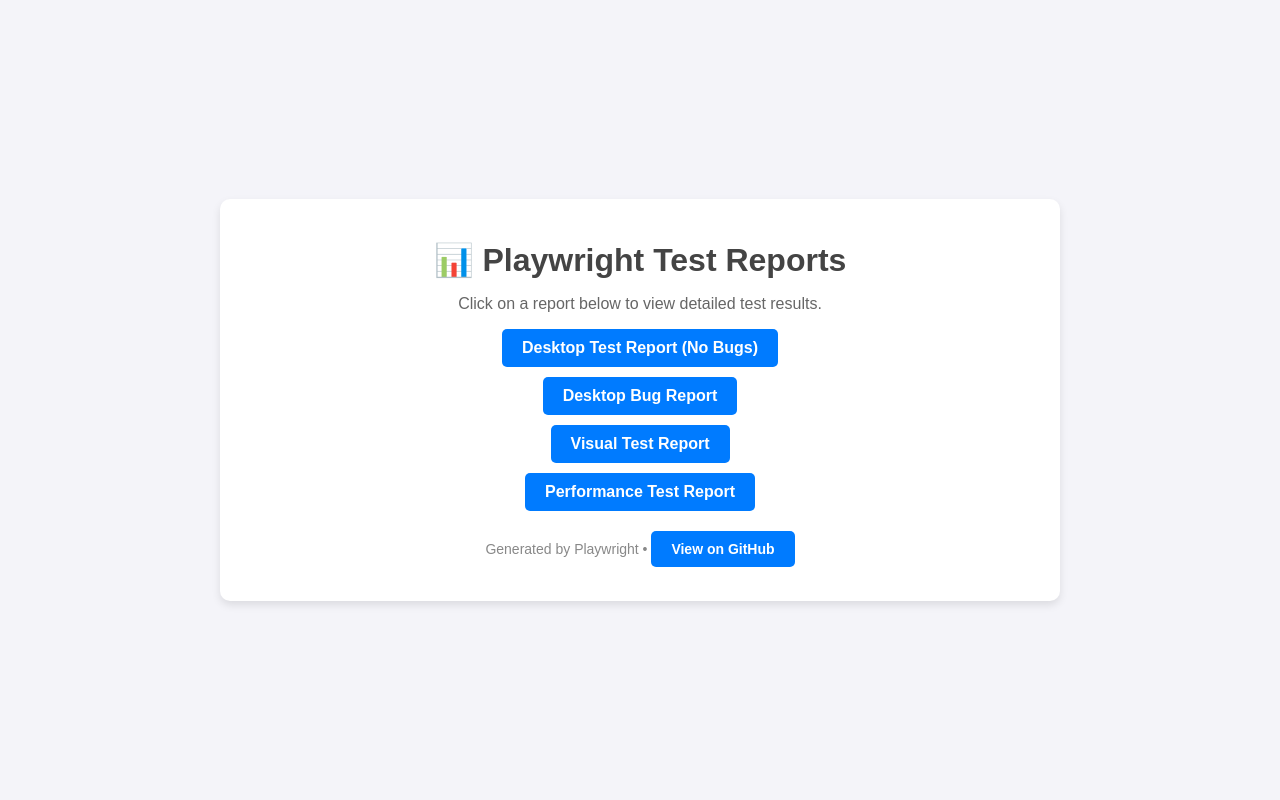
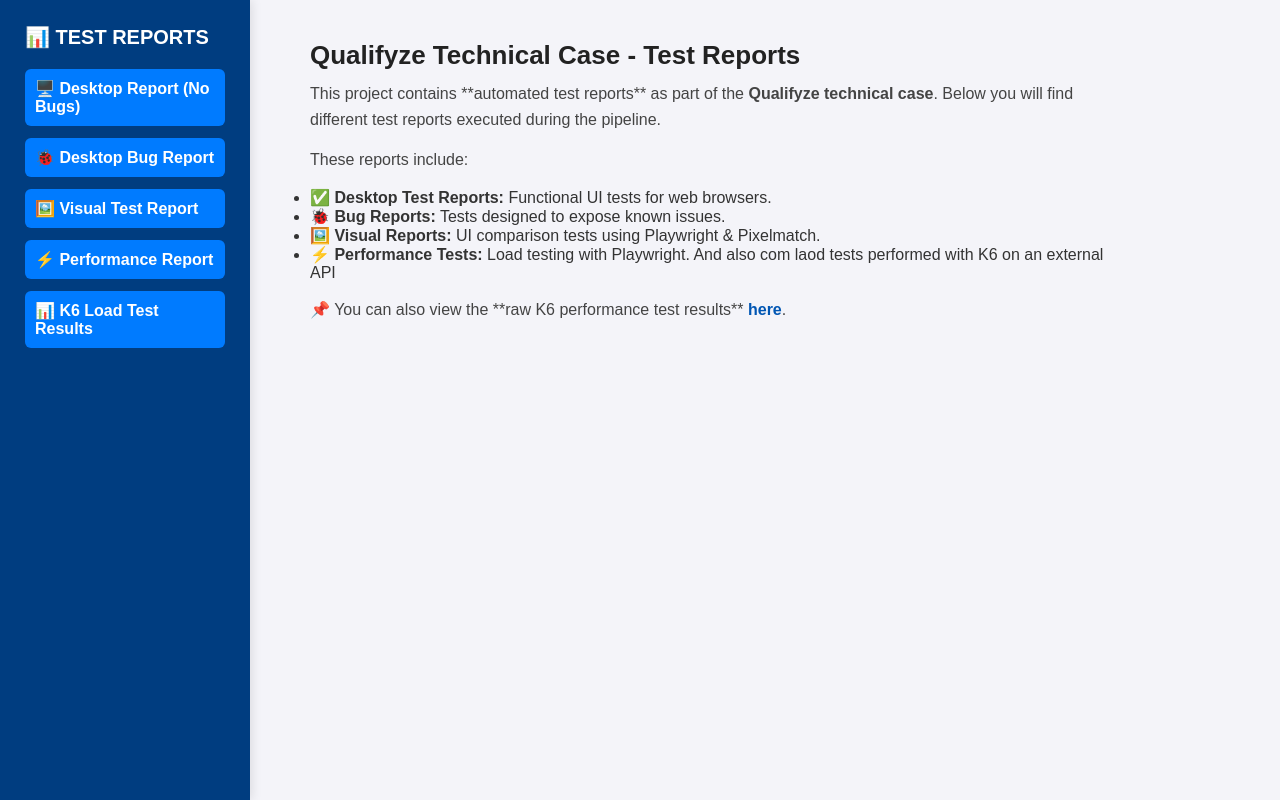
Before and after one commit to jggtemp/qualifyze-swaglabs-tests, a website: page playwright/report-template/index.html in a window 1280 px wide. Drawn offline with Linux system fonts and the light colour scheme.

Commit message:
Actions fix

```diff
--- a/playwright/report-template/index.html
+++ b/playwright/report-template/index.html
@@ -3,74 +3,121 @@
 <head>
     <meta charset="UTF-8">
     <meta name="viewport" content="width=device-width, initial-scale=1.0">
-    <title>Test Reports</title>
+    <title>Test Reports - Qualifyze Technical Case</title>
     <style>
+        * {
+            margin: 0;
+            padding: 0;
+            box-sizing: border-box;
+            font-family: 'Arial', sans-serif;
+        }
         body {
-            font-family: Arial, sans-serif;
+            display: flex;
+            height: 100vh;
             background-color: #f4f4f9;
             color: #333;
-            margin: 0;
-            padding: 0;
+        }
+        .sidebar {
+            width: 250px;
+            background: #003d80;
+            color: white;
+            padding: 25px;
             display: flex;
             flex-direction: column;
-            align-items: center;
-            justify-content: center;
-            min-height: 100vh;
+            justify-content: flex-start;
+            box-shadow: 2px 0px 10px rgba(0, 0, 0, 0.1);
+            position: fixed;
+            height: 100vh;
+            overflow-y: auto;
         }
-        .container {
-            width: 90%;
-            max-width: 800px;
-            background: white;
-            padding: 20px;
-            border-radius: 10px;
-            box-shadow: 0 4px 8px rgba(0, 0, 0, 0.1);
-            text-align: center;
+        .sidebar h2 {
+            font-size: 20px;
+            margin-bottom: 20px;
+            text-transform: uppercase;
         }
-        h1 {
-            color: #444;
-            margin-bottom: 10px;
-        }
-        p {
-            color: #666;
-        }
-        ul {
+        .sidebar ul {
             list-style: none;
             padding: 0;
         }
-        li {
-            margin: 10px 0;
+        .sidebar li {
+            margin-bottom: 12px;
         }
-        a {
+        .sidebar a {
             text-decoration: none;
             color: white;
             background: #007BFF;
-            padding: 10px 20px;
-            border-radius: 5px;
-            display: inline-block;
+            padding: 10px;
+            border-radius: 6px;
+            display: block;
             font-weight: bold;
-            transition: 0.3s;
+            transition: all 0.3s ease-in-out;
         }
-        a:hover {
+        .sidebar a:hover {
             background: #0056b3;
+            transform: translateX(5px);
+        }
+        .content {
+            margin-left: 270px;
+            padding: 40px;
+            max-width: 900px;
+        }
+        .content h1 {
+            font-size: 26px;
+            margin-bottom: 10px;
+            color: #222;
+        }
+        .content p {
+            font-size: 16px;
+            color: #444;
+            line-height: 1.6;
+            margin-bottom: 15px;
+        }
+        .content a {
+            color: #0056b3;
+            font-weight: bold;
+            text-decoration: none;
+        }
+        .content a:hover {
+            text-decoration: underline;
         }
         .footer {
-            margin-top: 20px;
+            margin-top: 25px;
             font-size: 14px;
-            color: #888;
+            color: #777;
         }
     </style>
 </head>
 <body>
-<div class="container">
-    <h1>📊 Playwright Test Reports</h1>
-    <p>Click on a report below to view detailed test results.</p>
+<div class="sidebar">
+    <h2>📊 Test Reports</h2>
     <ul>
-        <li><a href="desktop-no-bugs/index.html">Desktop Test Report (No Bugs)</a></li>
-        <li><a href="desktop-bugs/index.html">Desktop Bug Report</a></li>
-        <li><a href="visual/index.html">Visual Test Report</a></li>
-        <li><a href="performance/index.html">Performance Test Report</a></li>
+        <li><a href="desktop-no-bugs/index.html">🖥️ Desktop Report (No Bugs)</a></li>
+        <li><a href="desktop-bugs/index.html">🐞 Desktop Bug Report</a></li>
+        <li><a href="visual/index.html">🖼️ Visual Test Report</a></li>
+        <li><a href="performance/index.html">⚡ Performance Report</a></li>
+        <li><a href="https://github.com/jggtemp/qualifyze-swaglabs-tests/blob/main/K6/results.txt" target="_blank">📊 K6 Load Test Results</a></li>
     </ul>
-    <p class="footer">Generated by Playwright • <a href="https://github.com/jggtemp/qualifyze-swaglabs-tests">View on GitHub</a></p>
+</div>
+
+<div class="content">
+    <h1>Qualifyze Technical Case - Test Reports</h1>
+    <p>
+        This project contains **automated test reports** as part of the
+        <strong>Qualifyze technical case</strong>. Below you will find different test reports executed during the pipeline.
+    </p>
+    <p>
+        These reports include:
+    </p>
+    <ul style="margin-bottom: 15px;">
+        <li>✅ <strong>Desktop Test Reports:</strong> Functional UI tests for web browsers.</li>
+        <li>🐞 <strong>Bug Reports:</strong> Tests designed to expose known issues.</li>
+        <li>🖼️ <strong>Visual Reports:</strong> UI comparison tests using Playwright & Pixelmatch.</li>
+        <li>⚡ <strong>Performance Tests:</strong> Load testing with Playwright. And also com laod tests performed with K6 on an external API</li>
+    </ul>
+    <p>
+        📌 You can also view the **raw K6 performance test results**
+        <a href="https://github.com/jggtemp/qualifyze-swaglabs-tests/blob/main/K6/results.txt" target="_blank">here</a>.
+    </p>
 </div>
 </body>
 </html>
```
